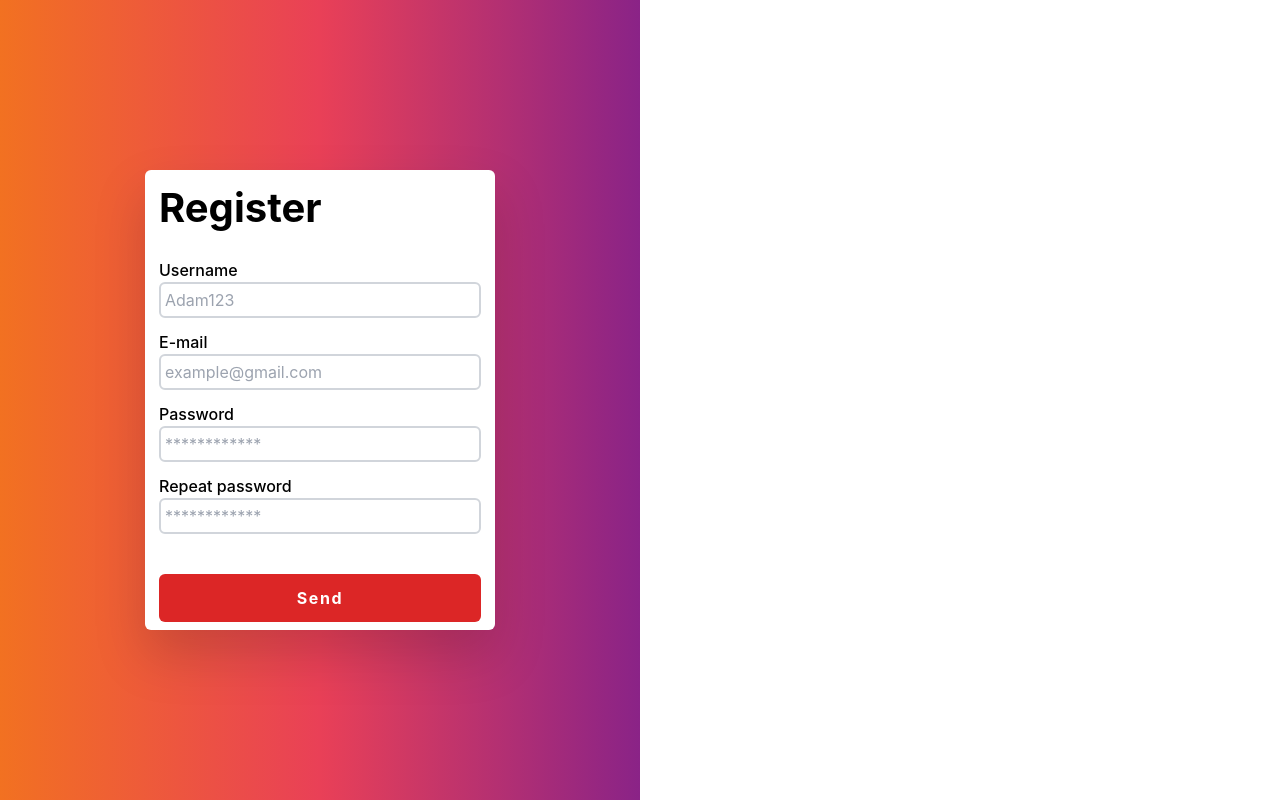
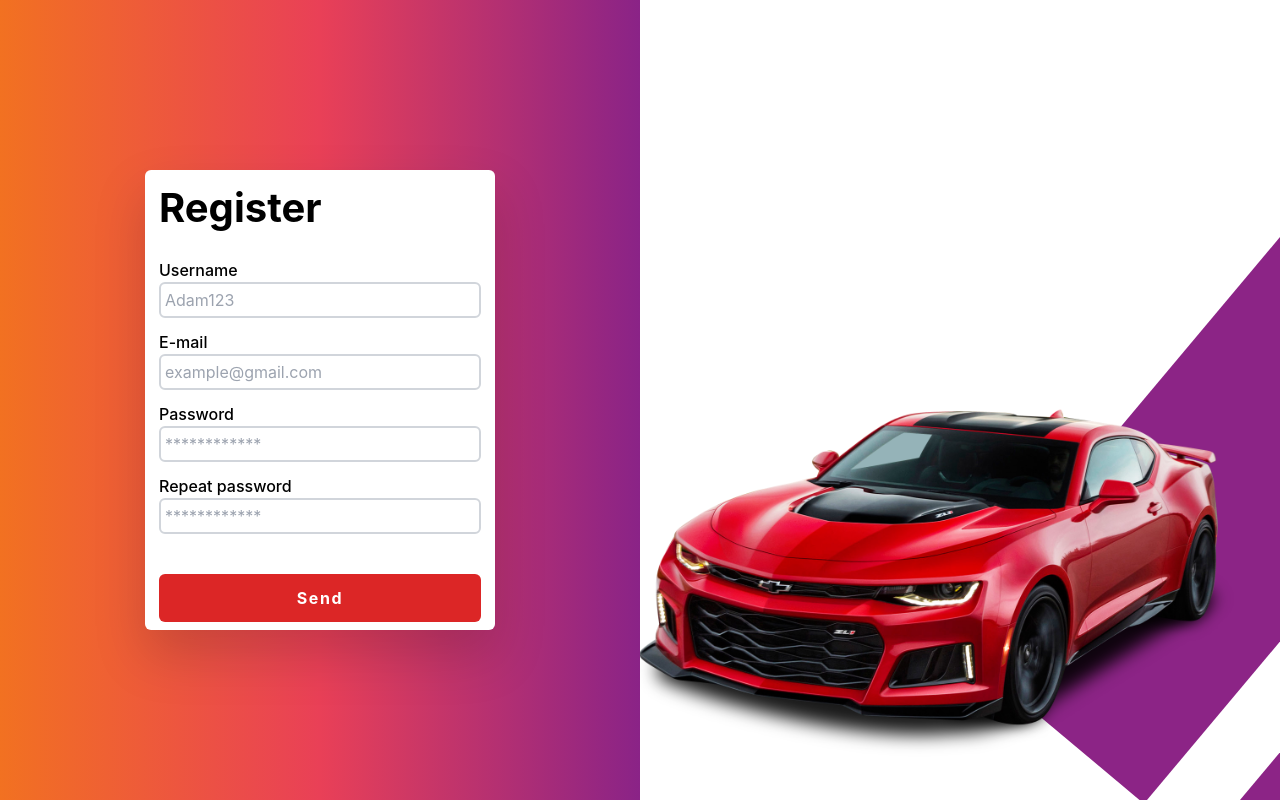
Before and after one commit to Domino731/Rent-car-with-mongo, a React (Create React App) app in the folder rentcarfe/: page / in a window 1280 px wide. Built offline with nearby package versions, Linux system fonts and the light colour scheme.

Commit message:
FE - car image

```diff
--- a/rentcarfe/src/Containers/Auth/Register.tsx
+++ b/rentcarfe/src/Containers/Auth/Register.tsx
@@ -5,9 +5,11 @@ import {Formik} from 'formik';
 import {AuthInitialValues, AuthValidationSchema} from "./utils";
 import {AUTH_KEY} from "./types";
 import {FormikInput} from "../../Components/Input/FormikInput";
+import Car from '../../Assets/camaro.png'
 
 export const Register: FunctionComponent = () => {
-    return <div className="w-full h-full">
+    return <div className="w-full h-full flex">
+        {/*form*/}
         <div className="w-1/2  h-full flex items-center justify-center gradient-wiretap">
             <div className="w-[350px] bg-white rounded-md drop-shadow-2xl px-3.5 py-2">
                 <h1 className="font-bold text-[40px] mb-[20px]">Register</h1>
@@ -33,5 +35,13 @@ export const Register: FunctionComponent = () => {
 
             </div>
         </div>
+        {/*car */}
+        <div className="w-1/2  h-full relative overflow-hidden">
+            <span
+                className="block w-full h-[80px] bg-[#8c2486] absolute bottom-[160px] right-[-500px] rotate-[130deg]"/>
+            <span
+                className="block w-full h-[260px] bg-[#8c2486] absolute bottom-[195px] right-[-290px] rotate-[130deg]"/>
+            <img src={Car} alt="car" className="w-[870px] absolute right-[30px] bottom-[30px]"/>
+        </div>
     </div>
 }
```
Also changed, not shown: rentcarfe/src/Assets/camaro.png (added).
